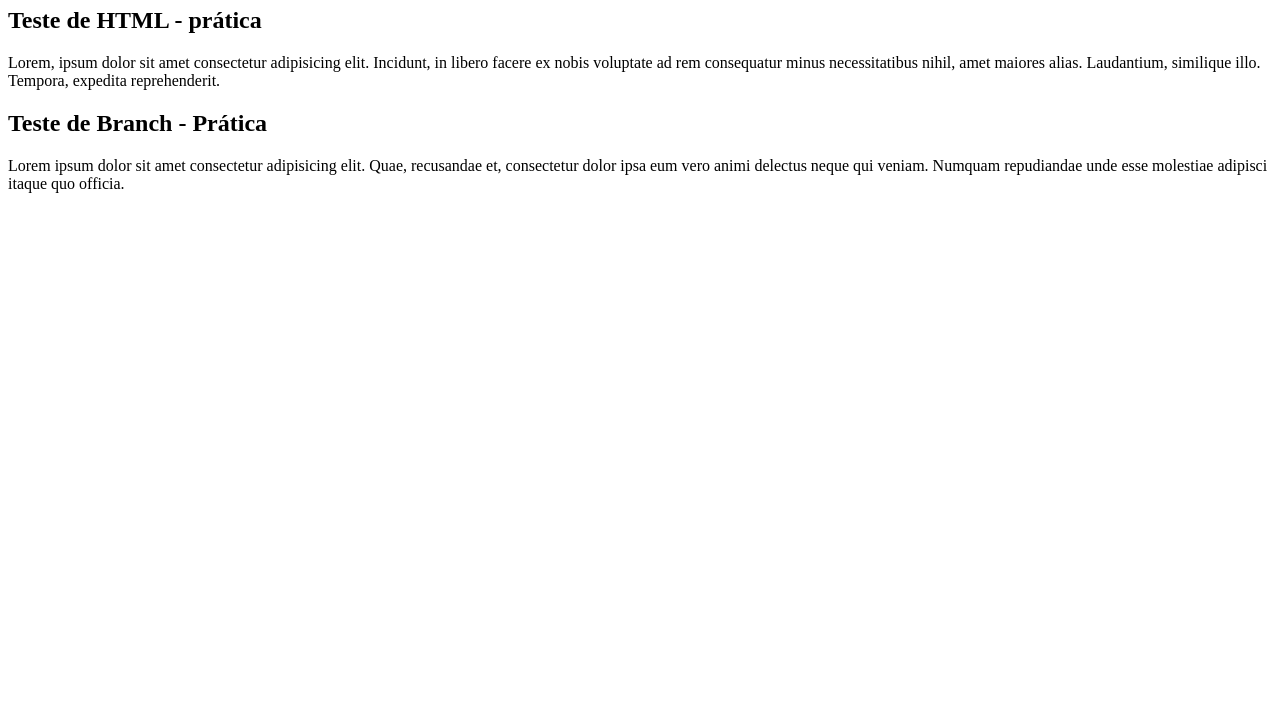
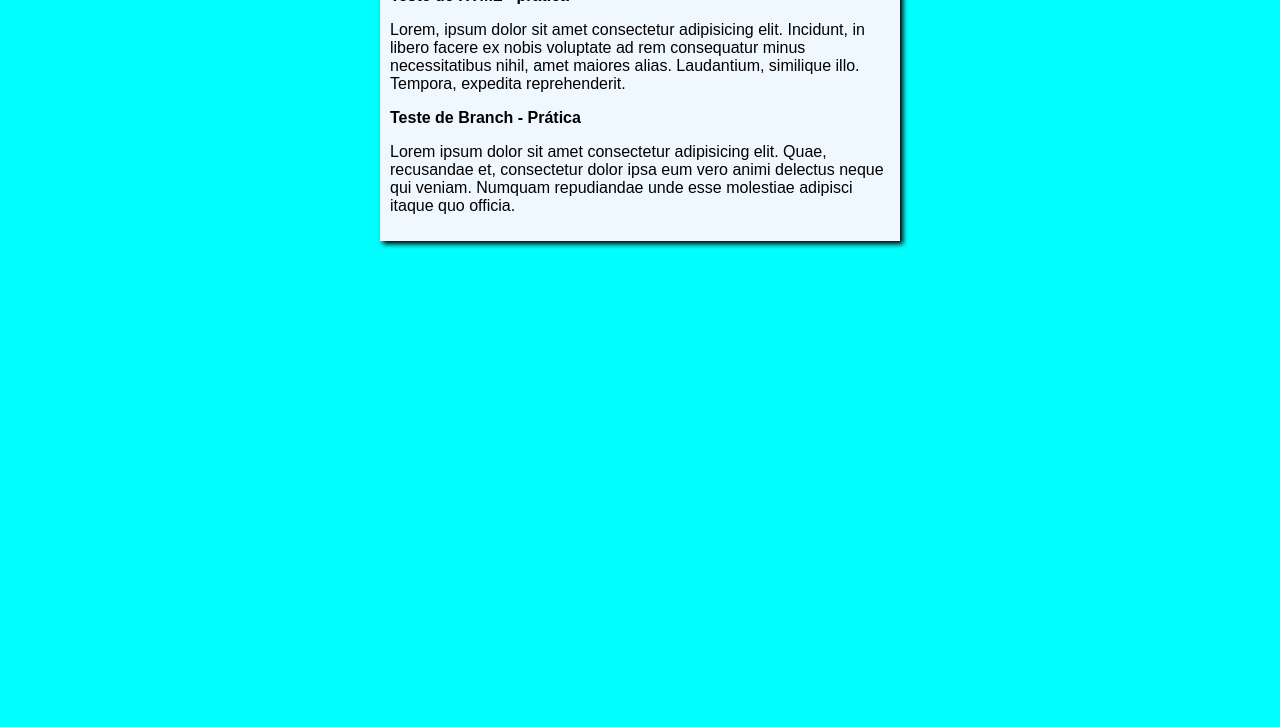
Before and after one commit to mhcmendes/teste_site_1, a plain HTML site: page index.html in a window 1280 px wide. Shown: the part 73-800 px from the top of the page. Drawn offline with Linux system fonts and the light colour scheme.

Commit message:
Squashed commit of the following:
commit f73e9cf6654be0e1d54c8b34a71a5eb95ce66a9e
Author: mhcmendes <mhcmendes.38@gmail.com>
Date:   Tue Jul 29 11:36:23 2025 -0300

    Update index.html

commit 4de7ce2ab7d97ccea7d07052e0f58850eecc3512
Author: mhcmendes <mhcmendes.38@gmail.com>
Date:   Tue Jul 29 11:32:22 2025 -0300

    Commit do Desing

```diff
--- /dev/null
+++ b/estilos/style.css
@@ -0,0 +1,16 @@
+*{
+    font-family: Arial, Helvetica, sans-serif;
+    font-size: 16px;
+}
+
+body{
+    background-color: aqua;
+}
+
+main{
+    background-color: aliceblue;
+    width: 500px;
+    margin: auto;
+    padding: 10px;
+    box-shadow: 3px 3px 5px black;
+}
--- a/index.html
+++ b/index.html
@@ -3,7 +3,8 @@
 <head>
     <meta charset="UTF-8">
     <meta name="viewport" content="width=device-width, initial-scale=1.0">
-    <title>Título do Site</title>
+    <title>Curso em Vídeo</title>
+    <link rel="stylesheet" href="estilos/style.css">
 </head>
 <body>
     <main>
```
